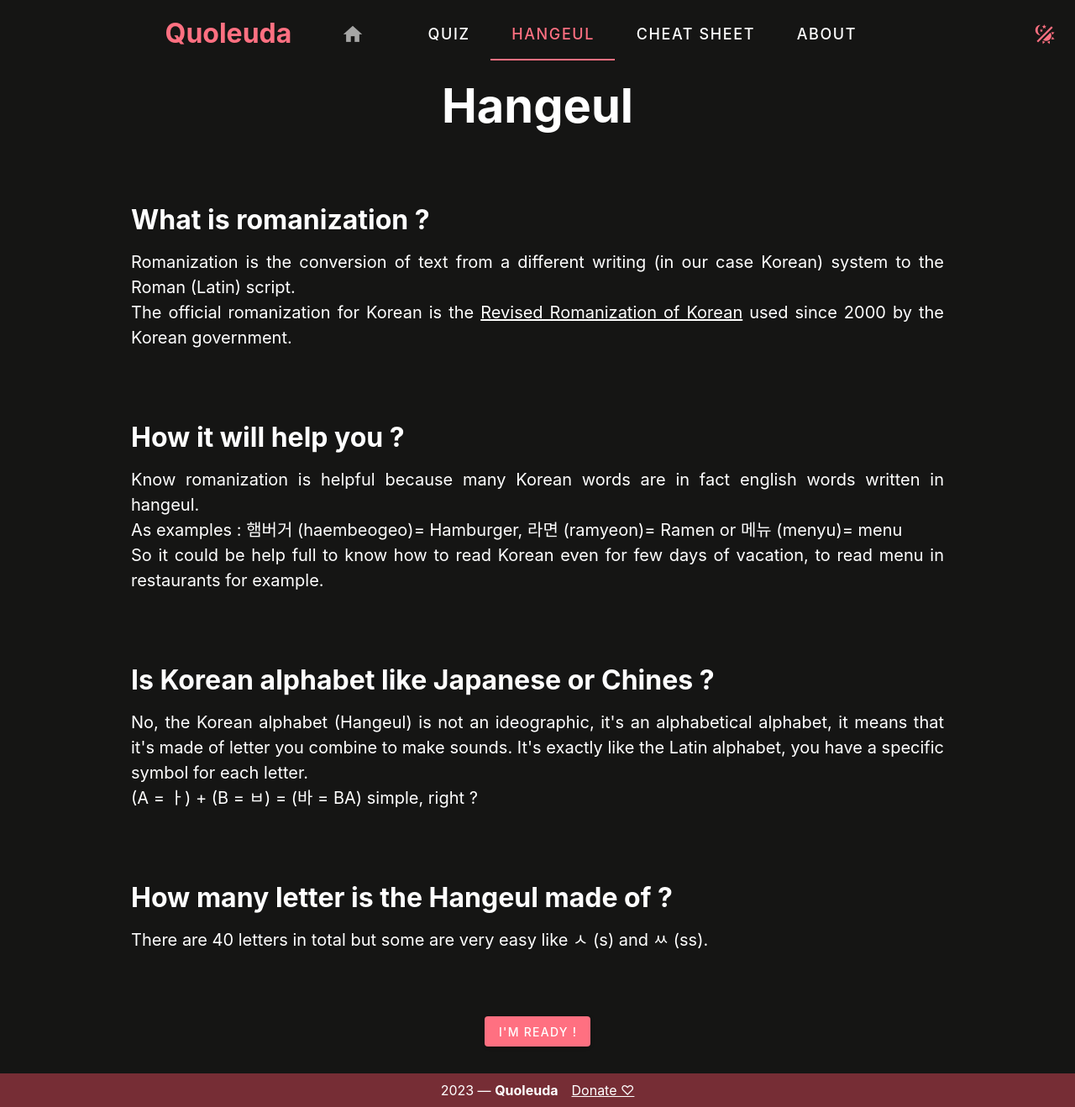
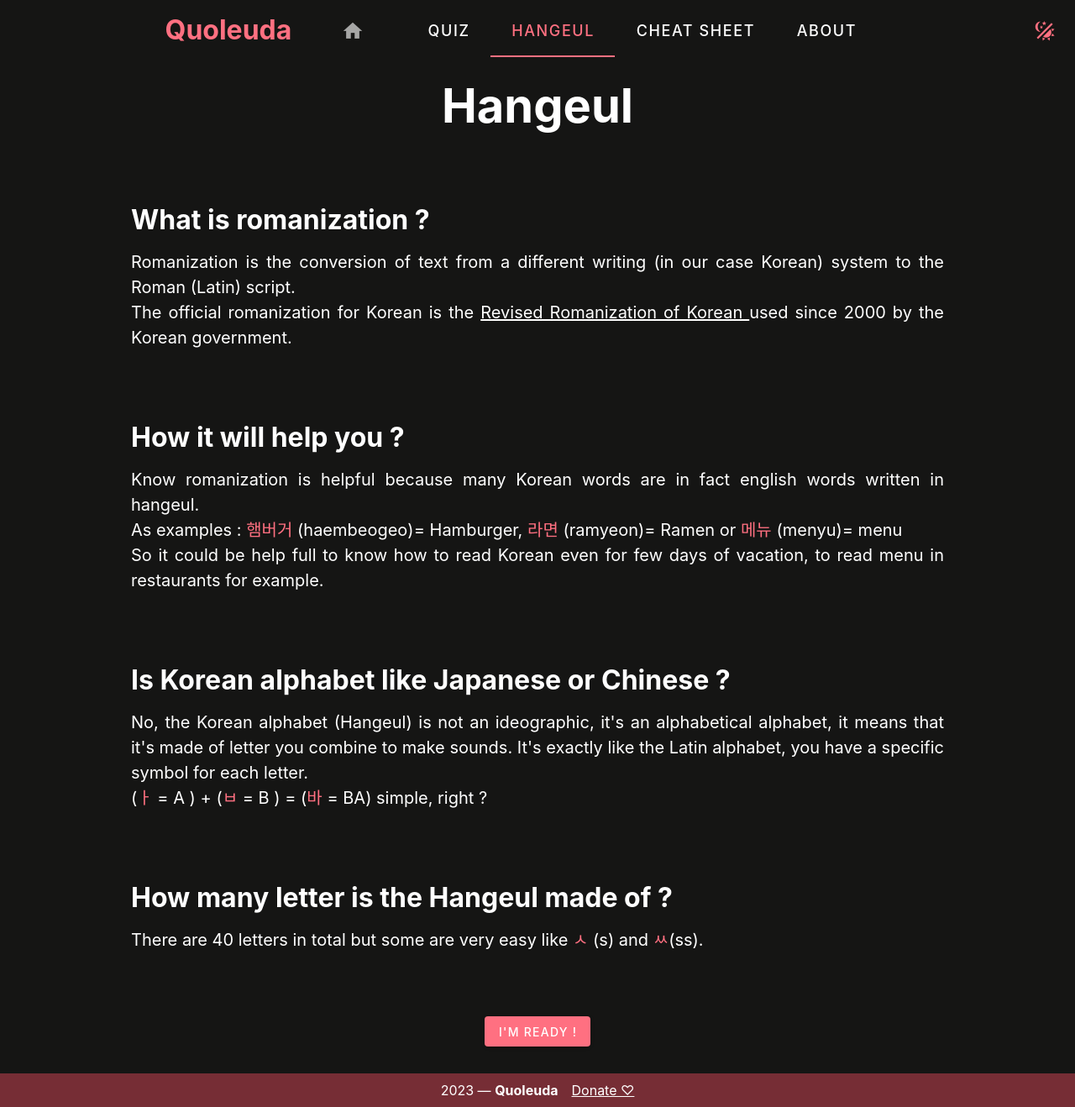
Before and after one commit to gabrielle-mlt/quoleuda, a Vue app: page /hangeul in a window 1280 px wide. Shown: the whole page at 84% size. Built offline with nearby package versions, Linux system fonts and the light colour scheme.

Commit message:
chore: fix ui

```diff
--- a/src/App.vue
+++ b/src/App.vue
@@ -54,7 +54,7 @@
 
       <v-main>
         <ApplicationBar @handle-drawer="drawer = !drawer;" />
-        <router-view />
+        <router-view style="top: 63px;" />
         <v-footer
           :app="true"
           color="primary-desaturate-1"
--- a/src/components/ApplicationBar.vue
+++ b/src/components/ApplicationBar.vue
@@ -1,9 +1,9 @@
 <template>
-  <div>
   <v-app-bar
-      class="mt-2"
-      color="transparent"
+    class="pt-1"
+    color="background"
     elevation="0"
+    style="position: fixed;"
   >
     <template
       v-if="$vuetify.display.mobile"
@@ -94,7 +94,6 @@
       />
     </template>
   </v-app-bar>
-  </div>
 </template>
 
 <script setup>
@@ -111,6 +110,3 @@ const toggleTheme = () => {
 }
 
 </script>
-<style scoped>
-
-</style>
--- a/src/pages/HangeulPage.vue
+++ b/src/pages/HangeulPage.vue
@@ -14,12 +14,14 @@
             (Latin) script.
           </p>
           <p>
-            The official romanization for Korean is the <a
+            The official romanization for Korean is the
+            <a
               class="custom-link"
               href="https://en.wikipedia.org/wiki/Revised_Romanization_of_Korean"
-            >Revised Romanization of Korean</a> used
-            since 2000 by
-            the Korean government.
+            >
+              Revised Romanization of Korean
+            </a>
+            used since 2000 by the Korean government.
           </p>
         </div>
         <div>
@@ -27,7 +29,12 @@
             How it will help you ?
           </h3>
           <p>Know romanization is helpful because many Korean words are in fact english words written in hangeul.</p>
-          <p>As examples : 햄버거 (haembeogeo)= Hamburger, 라면 (ramyeon)= Ramen or 메뉴 (menyu)= menu</p>
+          <p>
+            As examples :
+            <span lang="ko">햄버거</span> (haembeogeo)= Hamburger,
+            <span lang="ko">라면</span> (ramyeon)= Ramen or
+            <span lang="ko">메뉴</span> (menyu)= menu
+          </p>
           <p>
             So it could be help full to know how to read Korean even for few days of vacation, to read menu in
             restaurants for example.
@@ -35,21 +42,26 @@
         </div>
         <div>
           <h3 class="mt-8">
-            Is Korean alphabet like Japanese or Chines ?
+            Is Korean alphabet like Japanese or Chinese ?
           </h3>
           <p>
             No, the Korean alphabet (Hangeul) is not an ideographic, it's an alphabetical alphabet, it means that
             it's made of letter you combine to make sounds. It's exactly like the Latin alphabet, you have a specific
             symbol for each letter.
           </p>
-          <p>(A = ㅏ) + (B = ㅂ) = (바 = BA) simple, right ? </p>
+          <p>
+            (<span lang="ko">{{ '\u314F' }}</span> = A ) +
+            (<span lang="ko">{{ '\u3142' }}</span> = B ) =
+            (<span lang="ko">{{ '\uBC14' }}</span> = BA) simple, right ?
+          </p>
         </div>
         <div>
           <h3 class="mt-8">
             How many letter is the Hangeul made of ?
           </h3>
           <p>
-            There are 40 letters in total but some are very easy like ㅅ (s) and ㅆ (ss).
+            There are 40 letters in total but some are very easy like
+            <span lang="ko">{{ '\u3145' }}</span> (s) and <span lang="ko">{{ '\u3146' }}</span>(ss).
           </p>
           <div />
         </div>
@@ -76,7 +88,7 @@
 </template>
 <script setup>
 </script>
-<style>
+<style scoped>
 .v-col > div {
   margin-top: 5rem;
 }
@@ -93,4 +105,9 @@
   }
 }
 
+.v-col > div > p > span {
+  color: #ff7081;
+  font-weight: bold;
+}
+
 </style>
```
Lines whose indentation alone changed are shown as unchanged.
